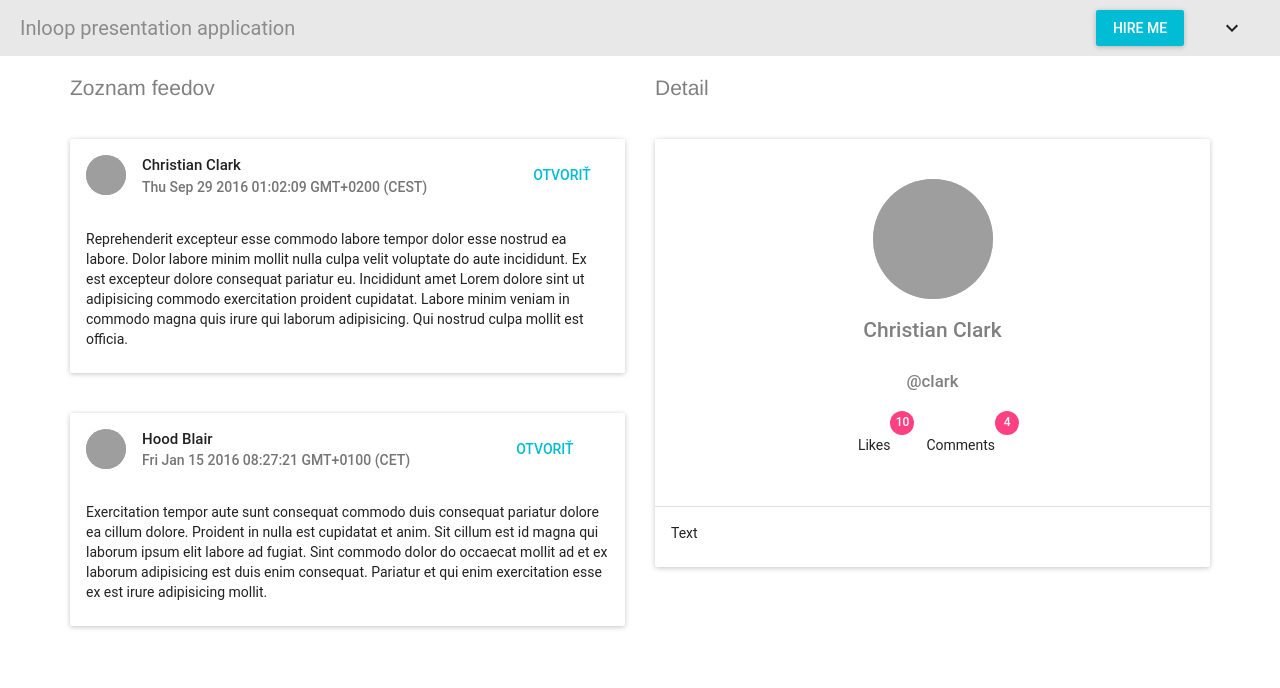
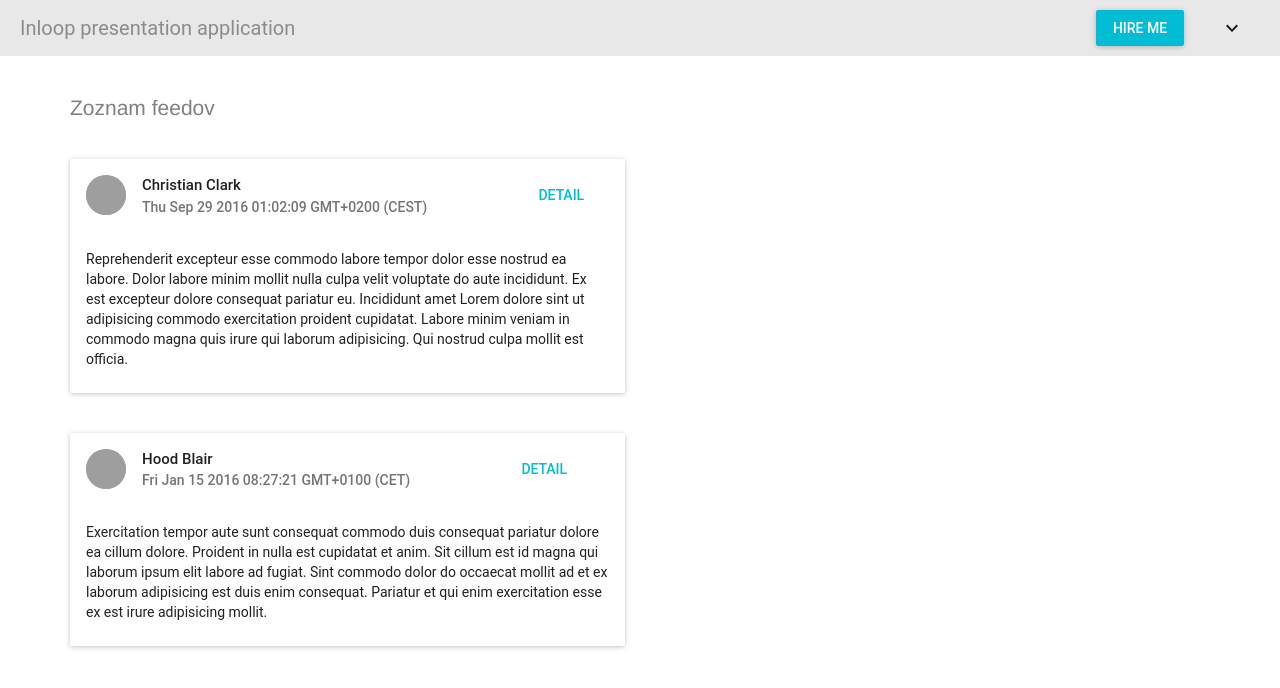
Before and after one commit to durino13/inloop, a React app: page / in a window 1280 px wide. Shown: the top 688 px of the page. Built offline with nearby package versions, Linux system fonts and the light colour scheme; grey boxes are pictures that could not be loaded.

Commit message:
Switching between feeeds ..

```diff
--- a/package.json
+++ b/package.json
@@ -5,6 +5,7 @@
   "dependencies": {
     "babel-preset-es2015": "^6.24.1",
     "bootstrap": "^3.3.7",
+    "lodash": "^4.17.4",
     "material-ui": "^0.18.1",
     "react": "^15.5.4",
     "react-dom": "^15.5.4",
--- a/src/components/App.js
+++ b/src/components/App.js
@@ -4,10 +4,13 @@ import AppToolbar from './AppToolbar';
 import FeedList from './FeedList';
 import FeedDetail from './FeedDetail';
 import { connect } from 'react-redux';
+import _ from 'lodash';
 
 const mapStateToProps = (state, ownProps) => {
+
     return {
-        feed: state.feeds[0]
+        selected_feed: state.selected_feed,
+        feed: _.find(state.feeds, function(feed) { return feed.id === state.selected_feed })
     }
 };
 
@@ -21,6 +24,19 @@ class App extends React.Component {
     render() {
 
         const { feed } = this.props;
+        const { selected_feed } = this.props;
+
+        let selectedFeedComponent = null;
+
+        if (selected_feed !== null) {
+            selectedFeedComponent =
+                <div>
+                    <h1>Detail</h1>
+                    <FeedDetail
+                        feed={feed}
+                    />
+                </div>
+        }
 
         return (
 
@@ -30,7 +46,7 @@ class App extends React.Component {
 
                         <AppToolbar></AppToolbar>
 
-                        <div className="container">
+                        <div className="container mt-20">
                             <div className="row">
 
                                 <div className="col-md-6">
@@ -39,8 +55,7 @@ class App extends React.Component {
                                 </div>
 
                                 <div className="col-md-6">
-                                    <h1>Detail</h1>
-                                    <FeedDetail feed={feed}></FeedDetail>
+                                    {selectedFeedComponent}
                                 </div>
 
                             </div>
--- a/src/components/Feed.js
+++ b/src/components/Feed.js
@@ -1,11 +1,17 @@
 import React from 'react';
 import {Card, CardActions, CardHeader, CardMedia, CardTitle, CardText} from 'material-ui/Card';
 import FlatButton from 'material-ui/FlatButton';
+import store from '../index';
 
 class Feed extends React.Component {
 
     constructor(props) {
         super(props);
+
+    }
+
+    onFeedSelect(feed) {
+        store.dispatch({ type: 'FEED_SELECT', selected_feed: feed.id })
     }
 
     render() {
@@ -19,7 +25,7 @@ class Feed extends React.Component {
                     subtitle={feed.date}
                     avatar={feed.person.avatar}
                 >
-                    <FlatButton label="Otvoriť" primary={true} />
+                    <FlatButton onClick={() => this.onFeedSelect(feed)} label="Detail" primary={true} />
                 </CardHeader>
                 <CardText>
                     {feed.text}
--- a/src/index.js
+++ b/src/index.js
@@ -22,3 +22,5 @@ const render = () => ReactDOM.render(
 
 render()
 store.subscribe(render)
+
+export default store;
--- a/src/redux/reducers/feeds.js
+++ b/src/redux/reducers/feeds.js
@@ -1,6 +1,14 @@
 import initState from '../state';
 
 const feeds = (state = initState, action) => {
+    switch(action.type) {
+        case 'FEED_SELECT':
+            console.log(action)
+            console.log(state)
+            return Object.assign({}, state, {
+                selected_feed: action.selected_feed
+            })
+        }
     return state;
 }
 
--- a/src/redux/state.js
+++ b/src/redux/state.js
@@ -1,5 +1,5 @@
 let state = {
-    'selected-feed': '5832e2a177801ef6b5b2bd0e',
+    'selected_feed': null,
     'feeds': [
         {
             "id": "5832e2a177801ef6b5b2bd0e",
```
Also changed, not shown: 1 other file (tests, documents, lock files or other folders).
